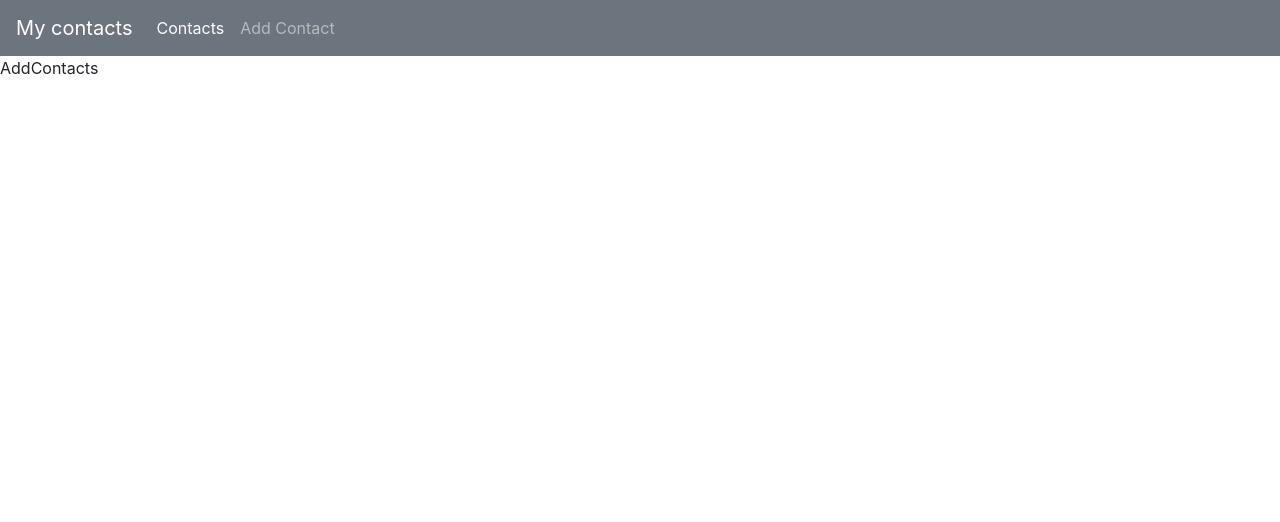
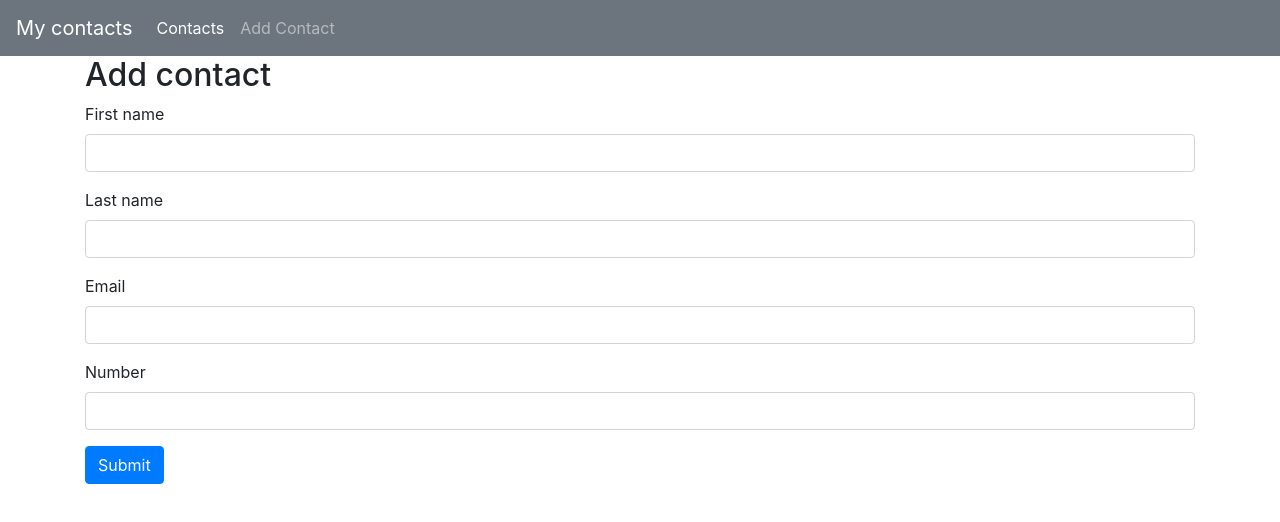
Before and after one commit to dekisa94/contactsTest, a Vue app: page /add-contact in a window 1280 px wide. Shown: the top 522 px of the page. Built offline with nearby package versions, Linux system fonts and the light colour scheme.

Commit message:
addContact to api

```diff
--- a/package.json
+++ b/package.json
@@ -8,6 +8,7 @@
     "lint": "vue-cli-service lint"
   },
   "dependencies": {
+    "axios": "^0.18.0",
     "vue": "^2.5.16",
     "vue-router": "^3.0.1"
   },
--- a/src/pages/AddContact.vue
+++ b/src/pages/AddContact.vue
@@ -1,11 +1,40 @@
 <template>
-    <div>
-        AddContacts
+    <div class="container">
+        <form @submit.prevent="submit">
+            <h2>Add contact</h2>
+            <div class="form-group">
+                <label for="name">First name</label>
+                <input v-model="newContact.first_name" type="text" id="name" name="first_name" class="form-control" required/>
+            </div>
+            <div class="form-group">
+                <label for="lastname">Last name</label>
+                <input v-model="newContact.last_name" type="text" id="lastname" name="last_name" class="form-control" required/>
+            </div>
+            <div class="form-group">
+                <label for="email">Email</label>
+                <input v-model="newContact.email" type="email" id="email" name="email" class="form-control" required/>
+            </div>
+            <div class="form-group">
+                <label for="number">Number</label>
+                <input v-model="newContact.number" type="text" id="number" name="number" class="form-control" required/>
+            </div>
+            <input type="submit" class="btn btn-primary" />
+        </form>
     </div>
 </template>
 
 <script>
+import {contactService} from '../service/ContactService'
 export default {
-
+  data(){
+      return{
+          newContact: {first_name: '', last_name: '', email: '', number: ''}
+      }
+  },
+  methods:{
+      submit(){
+          contactService.addContact(this.newContact)
+      }
+  }
 }
 </script>
--- /dev/null
+++ b/src/service/ContactService.js
@@ -0,0 +1,12 @@
+import axios from 'axios'
+export default class ContactService
+{
+    constructor(){
+        axios.defaults.baseURL = 'http://localhost:3000/api/'
+    }
+    addContact(contact)
+    {
+        return axios.post('contacts', contact)
+    }
+}
+export const contactService = new ContactService()
```
Also changed, not shown: 1 other file (tests, documents, lock files or other folders).
